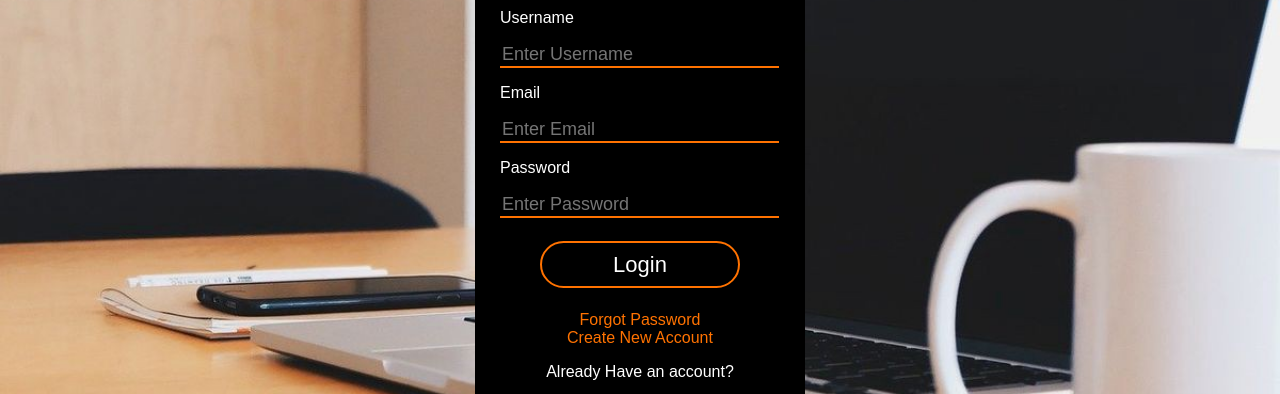
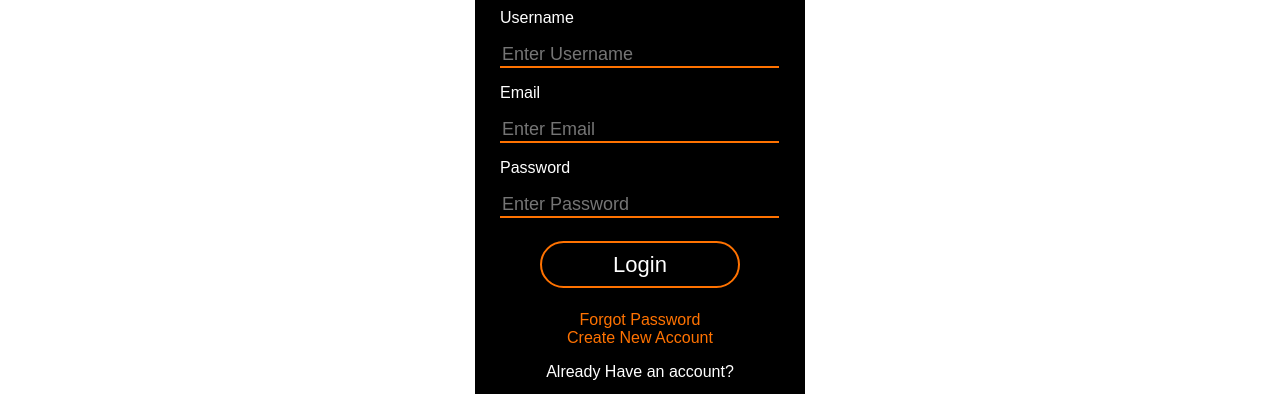
Before and after one commit to Kennedy01-crypto/Login_Page, a plain HTML site: page index.html in a window 1280 px wide. Shown: the part 228-622 px from the top of the page. Drawn offline with nearby package versions, Linux system fonts and the light colour scheme.

Commit message:
Update inlog.css

```diff
--- a/inlog.css
+++ b/inlog.css
@@ -4,7 +4,7 @@ body{
     padding: 0;
     width: 100%;
     height: 100dvh;
-    background-image: url(background.jpg);
+    /*background-image: url(background.jpg);*/
     background-size: cover;
     background-position: center;
     position: relative;
```
